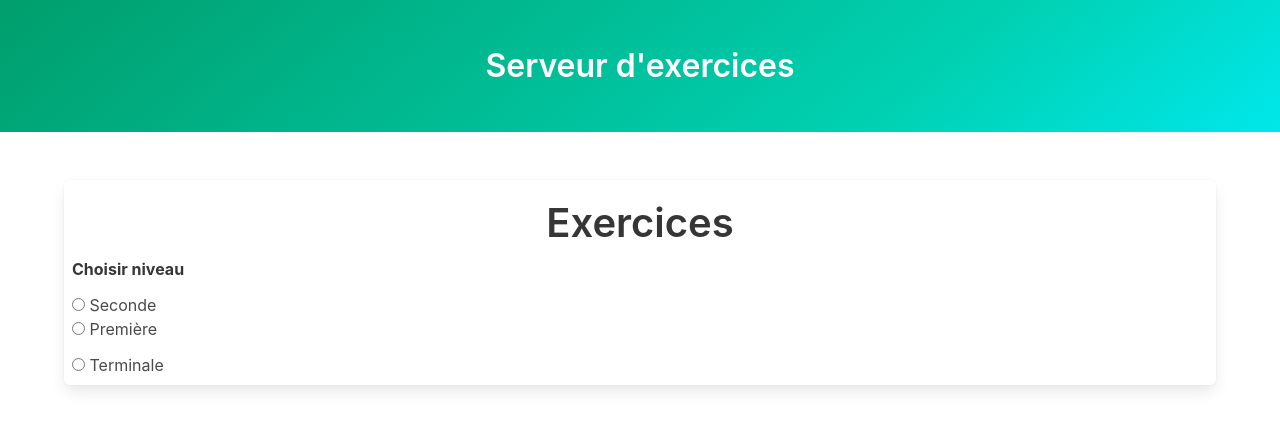
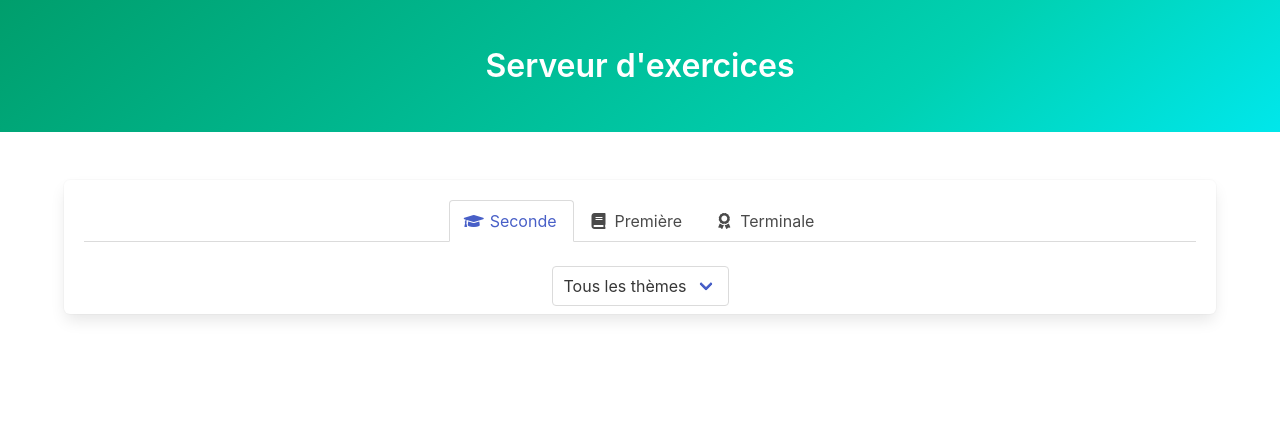
Before and after one commit to OLaurent/olaurent.github.io, a Flask app: page /filter_exercices in a window 1280 px wide. Shown: the top 430 px of the page. Run offline with Flask 3, Linux system fonts and the light colour scheme.

Commit message:
ajout d'exercices de dérivation et mise à jour de l'interface utilisateur pour le filtrage par niveau et thème

```diff
--- a/app.py
+++ b/app.py
@@ -74,8 +74,21 @@ exercices = [
             \item Résoudre l'inéquation $2n-10\geqslant 0$ et en déduire que la suite $(v_n)$ est monotone à partir d'un certain rang que l'on précisera.
         \end{enumerate}
         """
+    },
+    {
+        "id": str(uuid.uuid4()),
+        "level": "Première",
+        "theme": "Dérivation",
+        "selected" : False,
+        "content": r"""
+        <p>Un exercice bidon de dérivation.</p>
+        """,
+        "latexCode": r"""
+        Un exercice bidon de dérivation.
+        """
     }
 ]
+
 
 
 
--- a/templates/index.html
+++ b/templates/index.html
@@ -29,29 +29,51 @@
     <section class="section">
         <div class="container">
             <div class="box">
-                <h2 class="title is-2 has-text-centered">Exercices</h2>
-                <div class="columns is-multiline">
-                    <form method="GET" action="">
-                        <div class="field">
-                            <label class="label">Choisir niveau</label>
-                            <div class="control">
-                                <div class="field"></div>
-                                    <input class="is-checkradio" id="level-seconde" type="radio" name="level" value="Seconde" onchange="this.form.submit()">
-                                    <label for="level-seconde">Seconde</label>
-                                </div>
-                                <div class="field">
-                                    <input class="is-checkradio" id="level-premiere" type="radio" name="level" value="Première" onchange="this.form.submit()">
-                                    <label for="level-premiere">Première</label>
-                                </div>
-                                <div class="field">
-                                    <input class="is-checkradio" id="level-terminale" type="radio" name="level" value="Terminale" onchange="this.form.submit()">
-                                    <label for="level-terminale">Terminale</label>
-                                </div>
+                <div class="tabs is-centered is-boxed">
+                    <ul>
+                        <li class="{{ 'is-active' if request.args.get('level') == 'Seconde' or not request.args.get('level') }}">
+                            <a href="?level=Seconde">
+                                <span class="icon is-small"><i class="fas fa-graduation-cap"></i></span>
+                                <span>Seconde</span>
+                            </a>
+                        </li>
+                        <li class="{{ 'is-active' if request.args.get('level') == 'Première' }}">
+                            <a href="?level=Première">
+                                <span class="icon is-small"><i class="fas fa-book"></i></span>
+                                <span>Première</span>
+                            </a>
+                        </li>
+                        <li class="{{ 'is-active' if request.args.get('level') == 'Terminale' }}">
+                            <a href="?level=Terminale">
+                                <span class="icon is-small"><i class="fas fa-award"></i></span>
+                                <span>Terminale</span>
+                            </a>
+                        </li>
+                    </ul>
+                </div>
+
+
+                    <div class="field">
+                        <div class="control has-text-centered">
+                            <div class="select">
+                                <select id="themeFilter" onchange="window.location.href='?level={{ request.args.get('level') }}&theme='+this.value">
+                                    <option value="all" {{ 'selected' if not request.args.get('theme') or request.args.get('theme') == 'all' }}>Tous les thèmes</option>
+                                    {% set unique_themes = [] %}
+                                    {% for exercise in exercices %}
+                                        {% if exercise.theme not in unique_themes %}
+                                            {% set _ = unique_themes.append(exercise.theme) %}
+                                        {% endif %}
+                                    {% endfor %}
+                                    {% for theme in unique_themes | sort %}
+                                    <option value="{{ theme }}" {{ 'selected' if request.args.get('theme') == theme }}>{{ theme }}</option>
+                                    {% endfor %}
+                                </select>
                             </div>
                         </div>
-                    </form>
+                    </div>
 
-                    {% for exercice in exercices if exercice.level == request.args.get('level', 'beginner') %}
+                    <div class="columns is-multiline">
+                    {% for exercice in exercices if exercice.level == request.args.get('level', 'Seconde') and (not request.args.get('theme') or request.args.get('theme') == 'all' or exercice.theme == request.args.get('theme')) %}
                     <div class="column">
                         <div class="box">
                             <div class="field is-grouped is-grouped-multiline">
```
Also changed, not shown: temporarySVG/temporary.svg (added), 5 other files.
